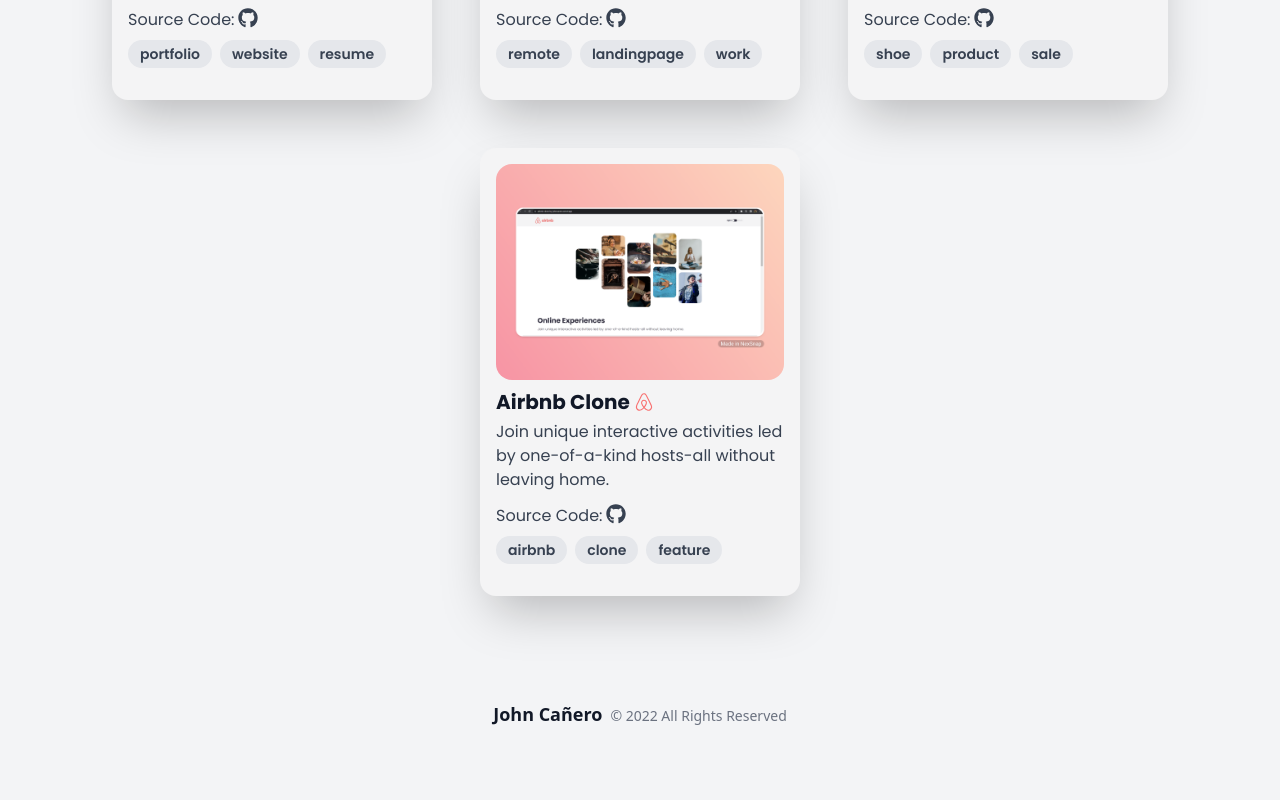
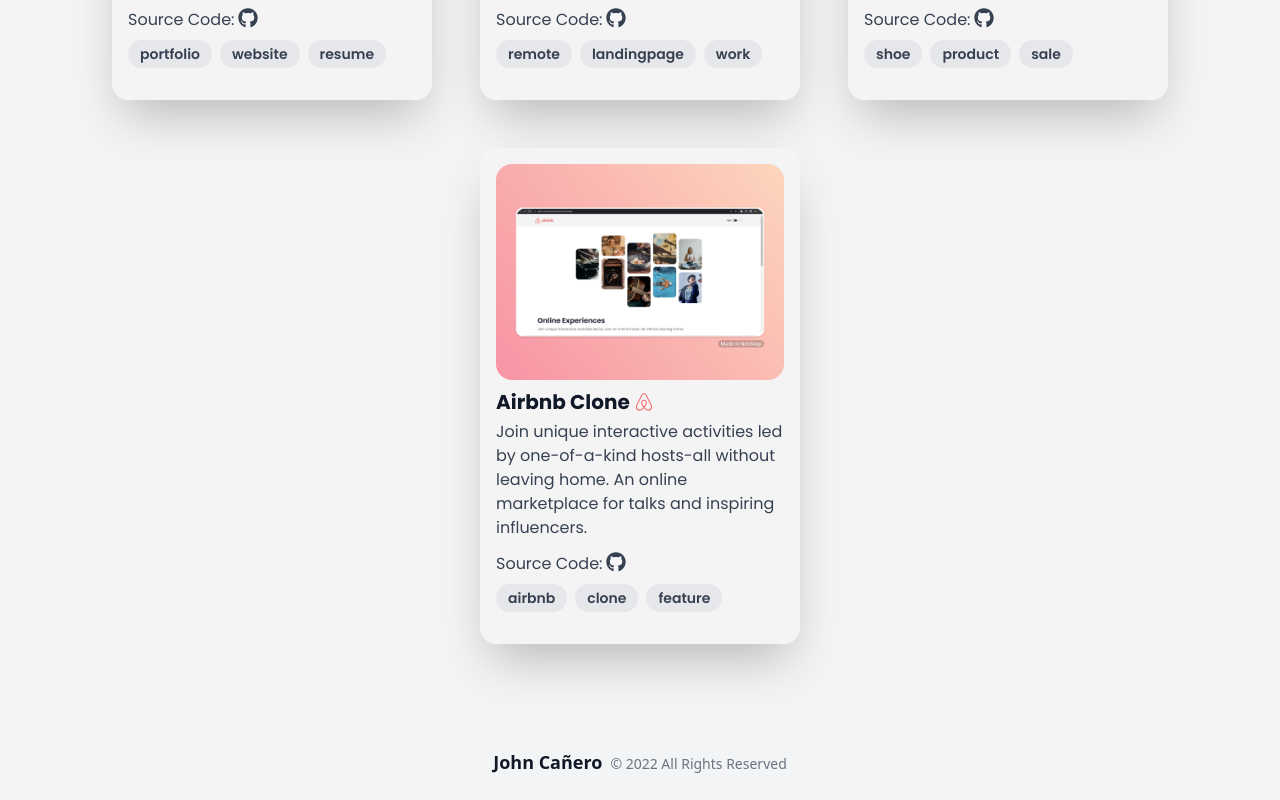
Before and after one commit to johncanero/johncanero-website, a Next.js app: page /projects in a window 1280 px wide. Shown: the part 532-1332 px from the top of the page. Before the commit the page ends 1284 px from the top, so only its background shows below. Built offline with nearby package versions, Linux system fonts and the light colour scheme.

Commit message:
Add More Phrase to Adjust the Card to Same Sizes: Airbnb Clone

```diff
--- a/pages/projects.tsx
+++ b/pages/projects.tsx
@@ -141,13 +141,12 @@ const projects = () => {
           </div>
         </div> */}
 
-
         {/* Airbnb Clone */}
           <CardItem
             title="Airbnb Clone"
             iconTitle={<FaAirbnb className=" mt-1 ml-1 text-red-400" />}
             description="Join unique interactive activities led by one-of-a-kind hosts-all
-          without leaving home."
+          without leaving home. An online marketplace for talks and inspiring influencers."
             src="/projects/airBnbClone2.png"
             path="https://airbnb-clone-by-johncanero.vercel.app/"
             // Source Code:
@@ -163,7 +162,6 @@ const projects = () => {
             hashtag2="clone"
             hashtag3="feature"
           />
-
 
 
         {/* Meme Generator */}
```
Lines whose indentation alone changed are shown as unchanged.
